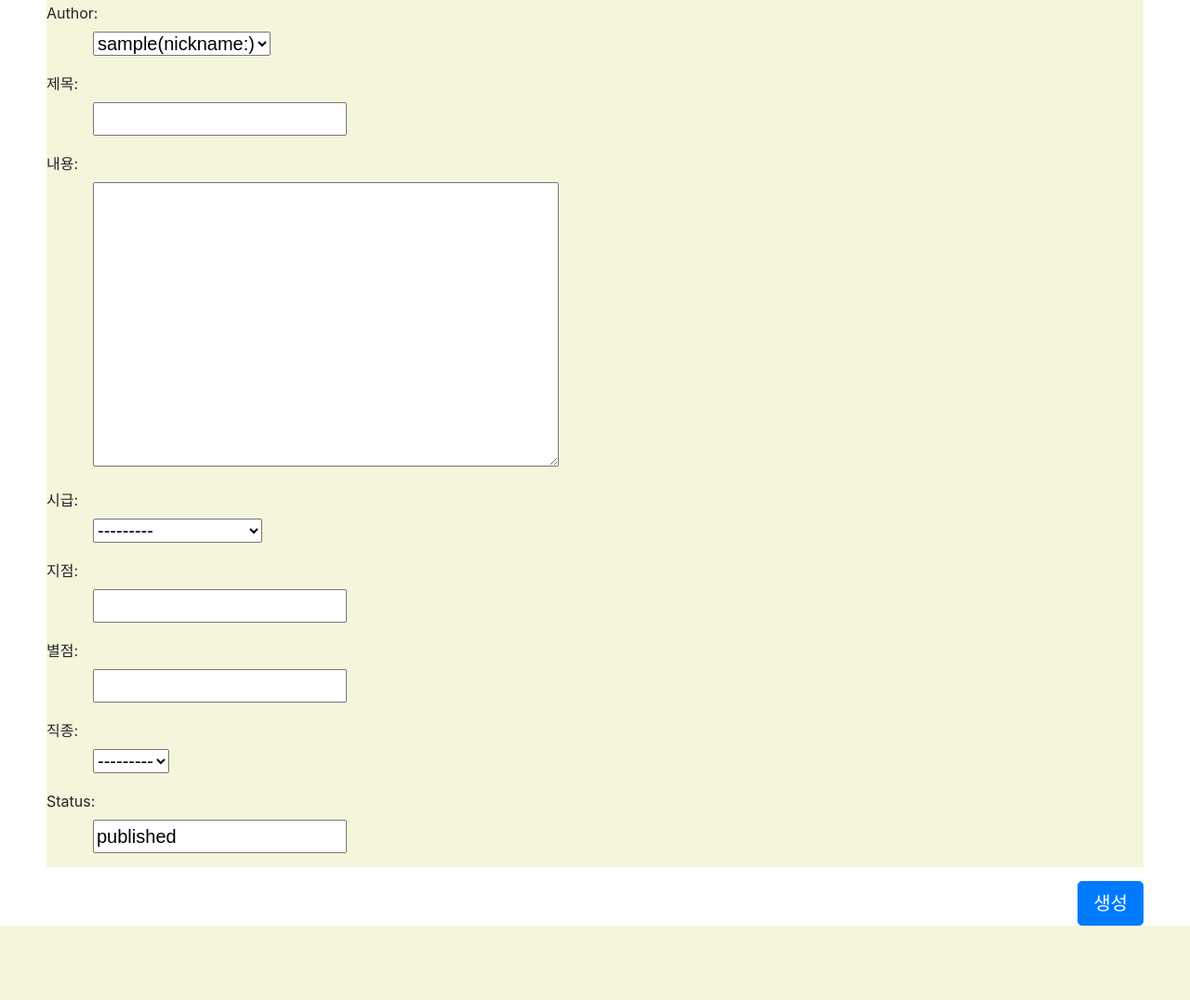
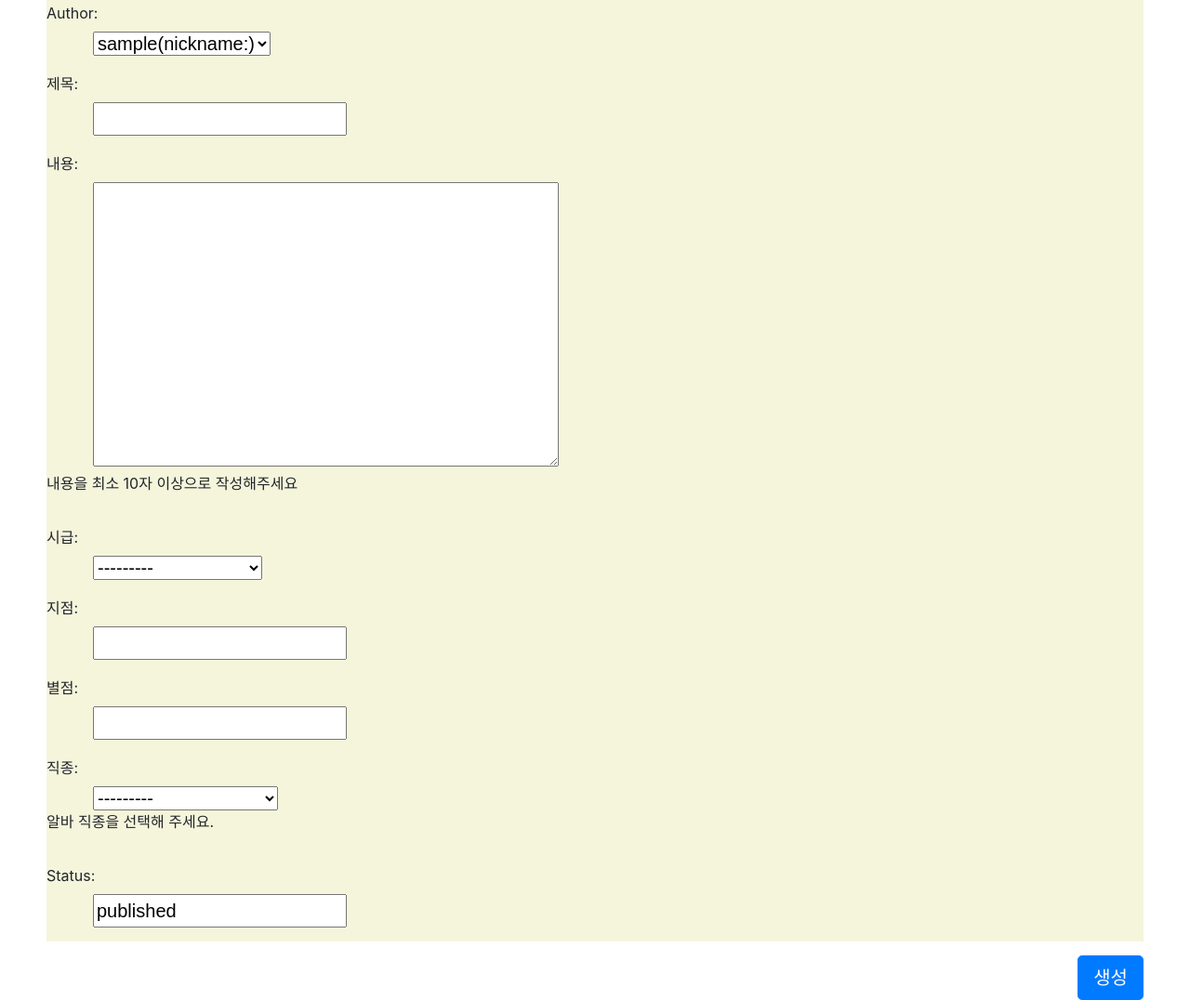
Before and after one commit to pirogramming/JobSSUL, a Django app: page /main/create/ in a window 1280 px wide. Shown: the part 759-1835 px from the top of the page at 93% size. Before the commit the page ends 1755 px from the top, so only its background shows below. Run offline with Django 3.2, Linux system fonts and the light colour scheme; the visitor is signed in with stand-in values (Sample User, id 1); data comes from the database, SQL or seed files in the repository; some libraries are stand-ins or nearby versions; some web fonts are replaced.

Commit message:
사소한 기능들 상향

```diff
--- a/accounts/Forms.py
+++ b/accounts/Forms.py
@@ -11,6 +11,7 @@ class UserCreationForm(forms.ModelForm):
     email = forms.EmailField(
         label=_('Email'),
         required=True,
+        help_text="이메일은 인증 및 로그인 시 아이디로 쓰입니다.",
         widget=forms.EmailInput(
             attrs={
                 'class': 'form-control',
@@ -69,7 +70,7 @@ class UserCreationForm(forms.ModelForm):
 
     class Meta:
         model = User
-        fields = ('email', 'nickname', 'password1', 'password2', 'reside', 'username')
+        fields = ('username', 'nickname', 'email', 'password1', 'password2', 'reside')
 
         def __init__(self, *args, **kargs):
             self.cleaned_data = None
--- a/accounts/static/accounts/login_form_styles.css
+++ b/accounts/static/accounts/login_form_styles.css
@@ -16,8 +16,6 @@ body {
     width: 300px;
     margin: auto;
     padding: 20px;
-
-
 
 }
 
--- a/accounts/templates/accounts/signup_form.html
+++ b/accounts/templates/accounts/signup_form.html
@@ -14,6 +14,9 @@
   <style>
       body {
           background-color: #daf1de;
+      }
+
+      .layout {
           display: flex;
           justify-content: center;
       }
@@ -21,6 +24,7 @@
 
 
   <body>
+  <div class="container">
     {% if messages %}
           <div class="container">
               {% for message in messages %}
@@ -41,5 +45,6 @@
                 <input type="submit"/>
         </form>
     </div>
+  </div>
   </body>
 </html>
--- a/accounts/urls.py
+++ b/accounts/urls.py
@@ -16,6 +16,6 @@ urlpatterns = [
     path('signup/', views.signup, name='signup'),
     # path('login/', views.login, name='login'),
     path('login/', views.login, name='login'),
-    path('logout/', auth_views.LogoutView.as_view(next_page=settings.LOGIN_URL), name='logout'),
+    path('logout/', auth_views.LogoutView.as_view(next_page="main:main"), name='logout'),
     path('mypage/', views.mypage, name='user_profile'),
 ]
--- a/main/Forms.py
+++ b/main/Forms.py
@@ -15,7 +15,6 @@ class PostForm(forms.ModelForm):
         widgets = {
             'recommend': RateitjsWidget,
             'status': TextInput(attrs={'readonly': True}),
-
         }
 
 
--- a/main/models.py
+++ b/main/models.py
@@ -27,8 +27,19 @@ class Post(models.Model):
 
 
     WORK_TYPE = (
-        ('단기', '단기'),
-        ('장기', '장기'),
+        ('외식/음료', '외식/음료'),
+        ('유통/판매', '유통/판매'),
+        ('문화/여가/생활', '문화/여가/생활'),
+        ('서비스', '서비스'),
+        ('사무직', '사무직'),
+        ('고객상담/리서치/영업','고객상담/리서치/영업'),
+        ('생산/건설/노무', '생산/건설/노무'),
+        ('IT/컴퓨터', 'IT/컴퓨터'),
+        ('교육/강사', '교육/강사'),
+        ('디자인', '디자인'),
+        ('미디어', '미디어'),
+        ('운전/배달', '운전/배달'),
+        ('병원/간호/연구', '병원/간호/연구'),
     )
 
 
@@ -40,7 +51,7 @@ class Post(models.Model):
     payment = models.CharField(max_length=10, choices=PAYMENT_LEVEL, verbose_name='시급')
     workplace = models.CharField(max_length=50, verbose_name='지점')
     recommend = models.IntegerField(validators=[MinValueValidator(1), MaxValueValidator(5)], verbose_name = '별점')
-    work_type = models.CharField(max_length=10, choices=WORK_TYPE, verbose_name='직종')
+    work_type = models.CharField(max_length=10, choices=WORK_TYPE, verbose_name='직종', help_text='알바 직종을 선택해 주세요.')
     created_at = models.DateTimeField(auto_now_add=True)
     updated_at = models.DateTimeField(auto_now=True)
     likes = models.ManyToManyField(User, related_name='likes', blank=True)
--- a/main/templates/main/create.html
+++ b/main/templates/main/create.html
@@ -31,7 +31,11 @@
     {% csrf_token %}
 {% for field in form %}
     <div class="content_container">
+        {{ field.errors }}
         {{ field.label_tag }}<br> {{ field |addcss:'post_category'}}
+        {% if field.help_text %}
+            <p class="help">{{ field.help_text|safe }}</p>
+        {% endif %}
     </div>
 {% endfor %}
 <div class="button_container">
--- a/main/templates/main/detail.html
+++ b/main/templates/main/detail.html
@@ -44,8 +44,9 @@
         <p class="post_category">시급: {{ post.payment }}</p>
         <p class="post_category">지점: {{ post.workplace }}</p>
 
+        <p class="post_category">직종: {{ post.work_type }}</p>
         <p class="post_category">별점: <img id=recommend_star src="{% static 'main/star.jpg' %}">{{ post.recommend }}</p>
-        <p class="post_category">직종: {{ post.work_type }}</p>
+
 </div>
 
 <div class="button_container">
```
Also changed, not shown: accounts/templates/accounts/login_form.html (+6 -1 lines), main/templates/main/post.html (+5 -3 lines), main/migrations/0020_auto_20190215_1528.py (added).
